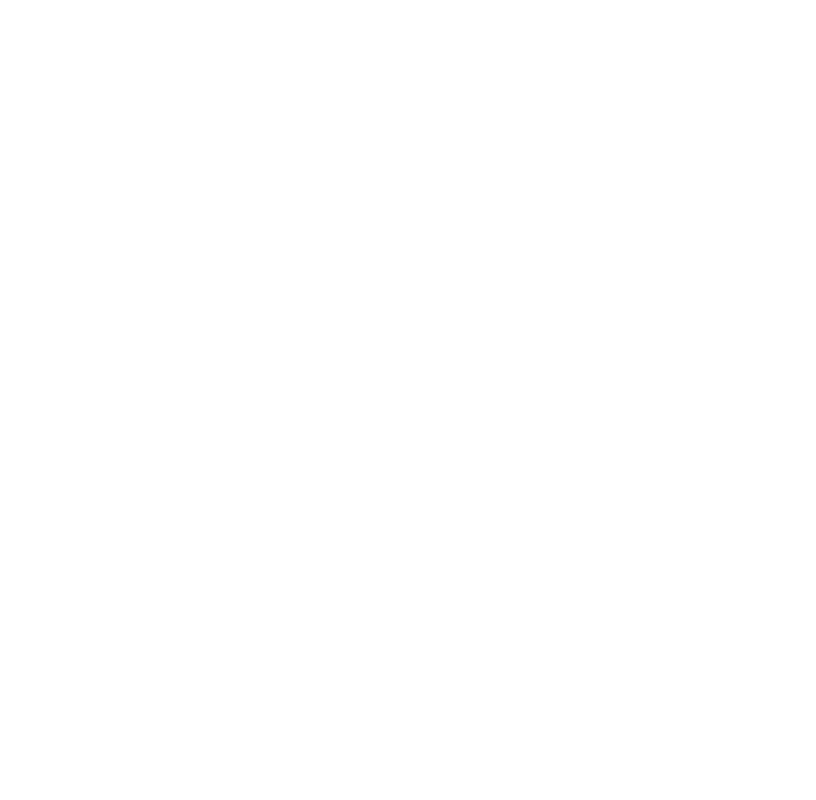
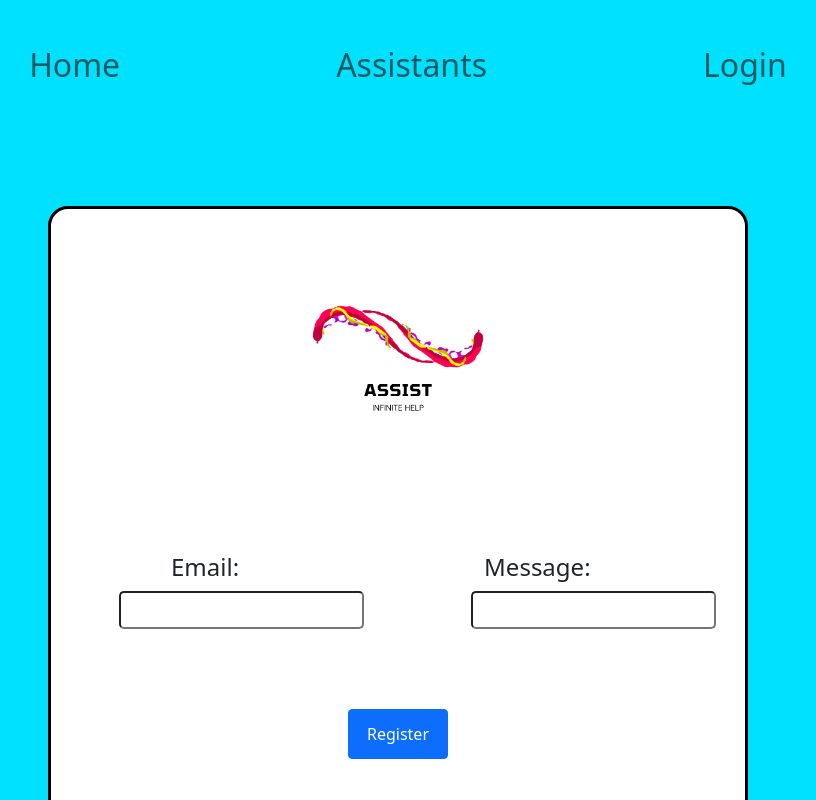
Before and after one commit to victorbosneag/Virtual-Friend, a React (Create React App) app in the folder client/: page /contact in a window 1280 px wide. Shown: the whole page, without its empty margins (242-1058 px from the left). Built offline with nearby package versions, Linux system fonts and the light colour scheme.

Commit message:
finishing the login page

```diff
--- a/client/package.json
+++ b/client/package.json
@@ -10,6 +10,7 @@
     "@testing-library/user-event": "^12.1.10",
     "axios": "^0.21.3",
     "bootstrap": "^5.1.0",
+    "emailjs": "^3.6.0",
     "react": "^17.0.2",
     "react-bootstrap": "^2.0.0-beta.6",
     "react-dom": "^17.0.2",
--- a/client/src/App.js
+++ b/client/src/App.js
@@ -6,6 +6,7 @@
 import Chat from './components/Chat';
 import Login from './components/Login'
 import Assistants from './components/Assistants';
+import Contact from './components/Contact';
 
 function App() {
   return (
@@ -16,6 +17,7 @@
     <Route path="/login"exact component={Login} />
     <Route path="/chat" exact component={Chat} />
     <Route path="/assistants" exact component={Assistants} />
+    <Route path="/contact" exact component={Contact} />
     </BrowserRouter>
     </>
   );
--- a/client/src/components/Chat.js
+++ b/client/src/components/Chat.js
@@ -15,8 +15,14 @@
             </div>
             <div className="chat-div-wrapper">
             <div className="chat-div">
-
             </div>
+            <form className="form-chat">
+                <label>Username: </label>
+                <input type="text"></input>
+                <label>message: </label>
+                <input></input>
+                <button className="btn-primary">send</button>
+            </form>
             </div>
         </div>
     )
--- /dev/null
+++ b/client/src/components/Contact.js
@@ -0,0 +1,35 @@
+import NavBar from "./Nav";
+import logo from '../whitelogo.png'
+import { Button } from "react-bootstrap";
+import { Link } from 'react-router-dom'
+
+function Contact() {
+
+
+
+    return(
+        <div className="Body">
+            <NavBar />
+            <div className="form-wrapper">
+            <div className="form-container">
+            <form className="form">
+                <div className="log-wrapper">
+                <img className="logo-register" src={logo}></img>
+                </div>
+                <label for="input-username" className="register-form email label-username">Email: </label>
+                <input type="email" className=" register-form username input-username"  name="email"></input>
+                <label for="input-password" className=" register-form password label-password">Message: </label>
+                <input type="text" className="register-form password input-password"  name="message"></input>
+                <div className="btn-wrapper">
+                    <Link  to='/login'>
+                    <Button type="submit" className="front-reg-btn " variant="primary">Register</Button>
+                     </Link>
+        </div>
+            </form>
+            </div>
+        </div>
+        </div>
+    )
+}
+
+export default Contact
--- a/client/src/components/Login.js
+++ b/client/src/components/Login.js
@@ -1,9 +1,24 @@
 import NavBar from "./Nav";
 import logo from '../whitelogo.png'
+import { Component, useState } from 'react';
 import { Button } from "react-bootstrap";
 import { Link } from 'react-router-dom'
+import axios from "axios";
+function Login() {
+        const [loginUsername, setLoginUsername] = useState('')
+    const [loginPassword, setLoginPassword] = useState('')
 
-function Login() {
+
+     const login = () => {
+         axios.get('http://localhost:5000/signup', {
+            username: loginUsername,
+            password: loginPassword
+       })
+     }
+
+        function userSubmit(event) {
+         console.log(event.target.value)
+     }
     return(
         <div className="Body">
             <NavBar />
@@ -18,7 +33,7 @@
                 <label for="input-password" className=" register-form password label-password">Password: </label>
                 <input type="password" className="register-form password input-password"></input>
                 <div className="btn-wrapper">
-                    <Link  to='/login'>
+                    <Link  to='/assistants'>
                     <Button type="submit" className="front-reg-btn " variant="primary">Login</Button>
                      </Link>
         </div>
--- a/client/src/components/Nav.js
+++ b/client/src/components/Nav.js
@@ -12,7 +12,7 @@
     <Nav className="me-auto">
       <Nav.Link to="/" className="nav-item" ><Link className="Link" to="/">Home</Link></Nav.Link>
       <Nav.Link className="nav-item"><Link className="Link" to="/assistants">Assistants</Link></Nav.Link>
-      <Nav.Link className="nav-item">Contact Us</Nav.Link>
+      <Nav.Link className="nav-item"><Link className="Link" to="/login">Login</Link></Nav.Link>
     </Nav>
     </Container>
   </Navbar>
--- a/client/src/index.css
+++ b/client/src/index.css
@@ -12,7 +12,15 @@
   overflow-y: scroll;
   scroll-snap-align: start;
 }
+.form-chat {
+  position: relative;
+  left: 10em;
+  display:block;
+}
+.email {
+  position: relative;
 
+}
 .navbar-container {
   display: flex;
   align-items: center;
```
Also changed, not shown: 2 other files (tests, documents, lock files or other folders).
